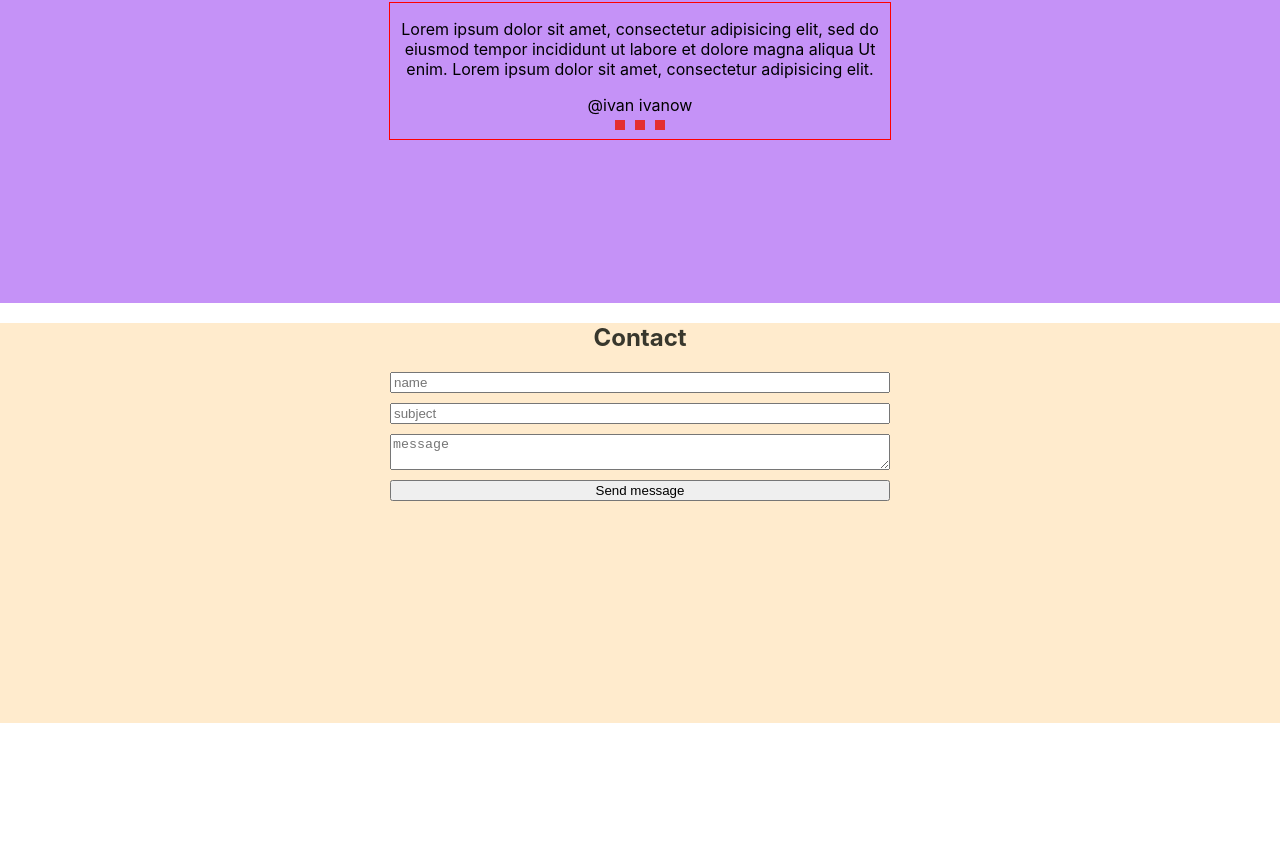
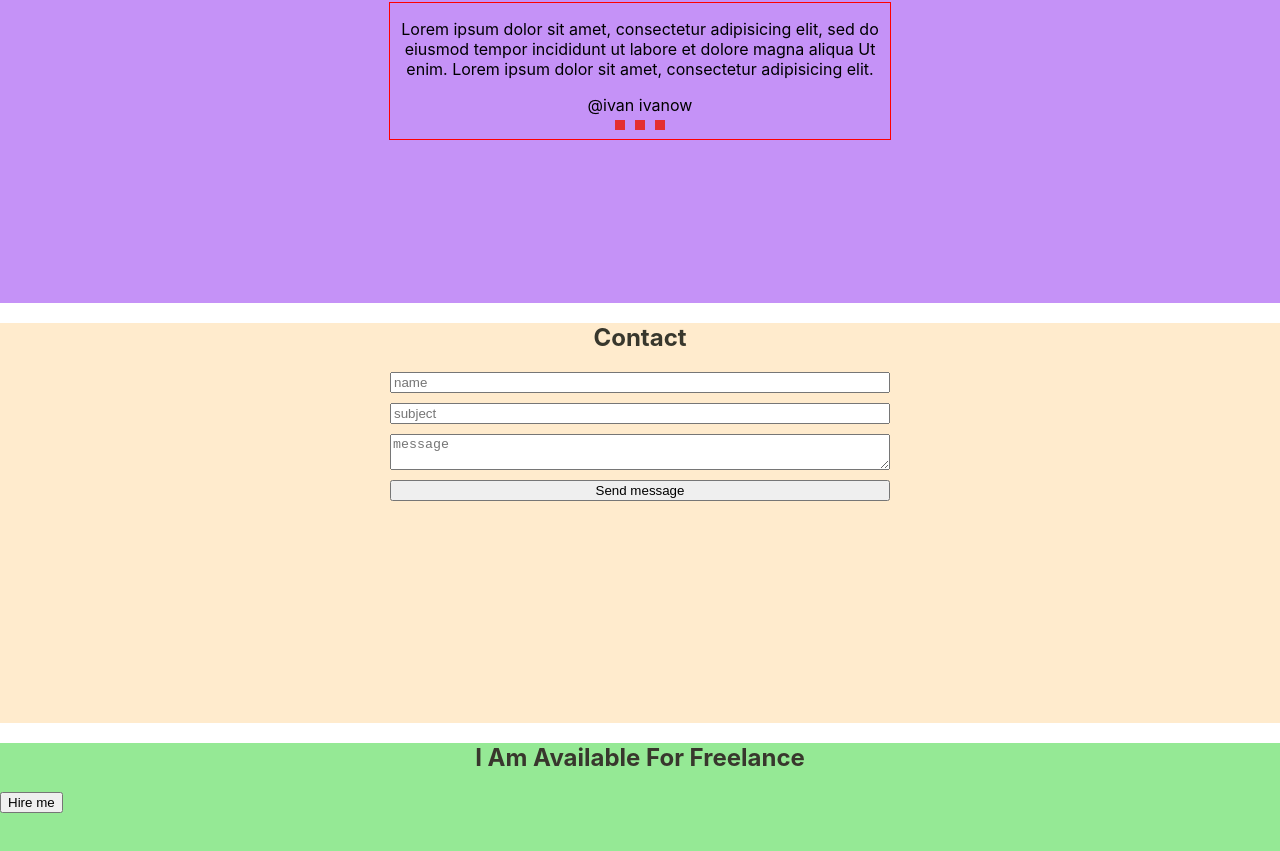
Before and after one commit to AndryGavrus/portfolio-project-first, a React app: page / in a window 1280 px wide. Shown: the part 2611-3462 px from the top of the page. Before the commit the page ends 3334 px from the top, so only its background shows below. Built offline with nearby package versions, Linux system fonts and the light colour scheme.

Commit message:
Add Slogan section

```diff
--- a/src/App.tsx
+++ b/src/App.tsx
@@ -5,6 +5,7 @@
 import { Skills } from './layout/sections/skills/Skills';
 import { Testimony } from './layout/sections/testimony/Testimony';
 import { Works } from './layout/sections/works/Works';
+import { Slogan } from './Slogan';
 
 
 
@@ -17,6 +18,7 @@
             <Works/>
             <Testimony/>
             <Contact/>
+            <Slogan/>
         </div>
     );
 }
--- /dev/null
+++ b/src/Slogan.tsx
@@ -0,0 +1,18 @@
+import React from 'react'
+import styled from 'styled-components'
+import { SectionTitle } from './components/SectionTitle'
+import { Button } from './components/Button'
+
+export const Slogan = () => {
+  return (
+    <StyledSlogan>
+        <SectionTitle>I Am Available For Freelance</SectionTitle>
+        <Button>Hire me</Button>
+    </StyledSlogan>
+  )
+}
+
+const StyledSlogan =styled.section`
+    background-color: #95e995;
+    min-height: 30vh;
+`
```
